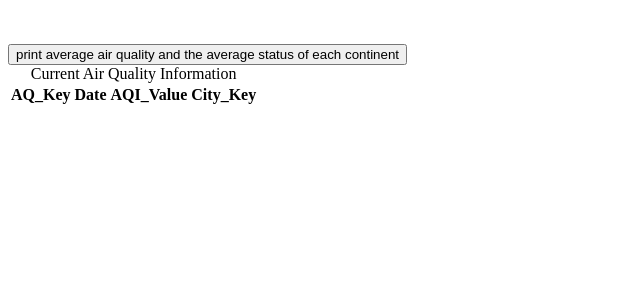
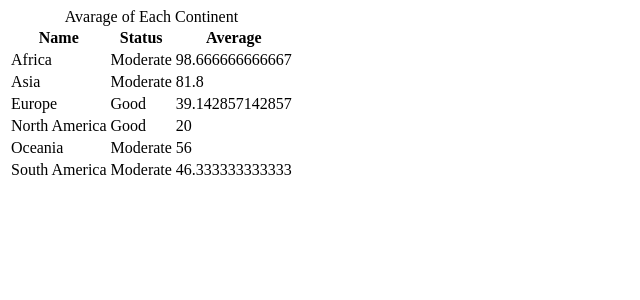
Before and after one commit to Jothu16/CSE111Project, a PHP site: page /buttons/AverageAQandStatusContinent.php in a window 1280 px wide. Shown: the top 300 px of the page, without its empty margins (0-640 px from the left). Run offline with PHP 8.4, Linux system fonts and the light colour scheme; data comes from the database, SQL or seed files in the repository; data that the repository does not hold is empty.

Commit message:
average working

```diff
--- a/buttons/AverageAQandStatusContinent.php
+++ b/buttons/AverageAQandStatusContinent.php
@@ -1,25 +1,21 @@
-<br>
-<br>
-<button onclick="AverageAQ_andAverageStatus_Continent()">print average air quality and the average status of each continent</button>
-
 <?php
     function AverageAQ_andAverageStatus_Continent() {
         $db = new SQLite3('../newdb.sqlite');
 
-        $sql = "SELECT Continent.Name, Status.Description, AVG(Current_AQ_Info.AQI_Value)
-        FROM Current_AQ_Info, Status
-        INNER JOIN Capital_City ON Current_AQ_Info.City_Key = Capital_City.City_Key
-        INNER JOIN Country ON Capital_City.Country_Key = Country.Country_Key
-        INNER JOIN Continent ON Country.Cont_Key = Continent.Cont_Key
-        WHERE Current_AQ_Info.AQI_Value >= Status.Threshold_Lower
-        AND Current_AQ_Info.AQI_Value <= Status.Threshold_Upper
-        GROUP BY Continent.Name";
+        $sql = "SELECT Continent.Name, Status.Description, AVG(Current_AQ_Info.AQI_Value) as average " .
+        "FROM Current_AQ_Info, Status " .
+        "INNER JOIN Capital_City ON Current_AQ_Info.City_Key = Capital_City.City_Key " .
+        "INNER JOIN Country ON Capital_City.Country_Key = Country.Country_Key " .
+        "INNER JOIN Continent ON Country.Cont_Key = Continent.Cont_Key " .
+        "WHERE Current_AQ_Info.AQI_Value >= Status.Threshold_Lower " .
+        "AND Current_AQ_Info.AQI_Value <= Status.Threshold_Upper " .
+        "GROUP BY Continent.Name";
 
         echo "<table>";
-                echo "<caption>Current Air Quality Information</caption>";
+                echo "<caption>Avarage of Each Continent</caption>";
                 echo "<thead>";
                 echo "<tr>";
-                echo "<th>AQ_Key</th><th>Date</th><th>AQI_Value</th><th>City_Key</th>";
+                echo "<th>Name</th><th>Status</th><th>Average</th>";
                 echo "</tr>";
                 echo "</thead>";
                 echo "<tbody>";
@@ -28,10 +24,9 @@
         $ret = $db->query($sql);
         while ($row = $ret->fetchArray()) {
             echo "<tr>";
-            echo "<td>" . $row["AQ_Key"] . "</td>" .
-                "<td>" . $row["Date"] . "</td>" .
-                "<td>" . $row["AQI_Value"] . "</td>" .
-                "<td>" . $row["City_Key"] . "</td>";
+            echo "<td>" . $row["Name"] . "</td>" .
+                "<td>" . $row["Description"] . "</td>" .
+                "<td>" . $row["average"] . "</td>";
             echo "</tr>";
         }
 
```
Also changed, not shown: index.php (+6 -2 lines).
